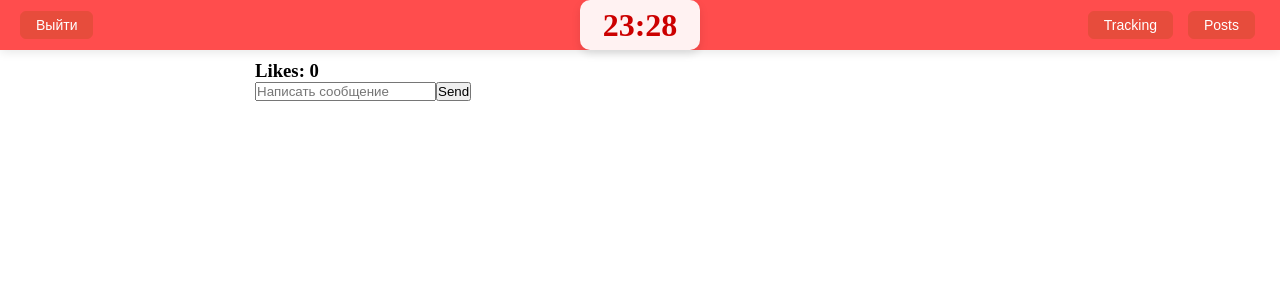
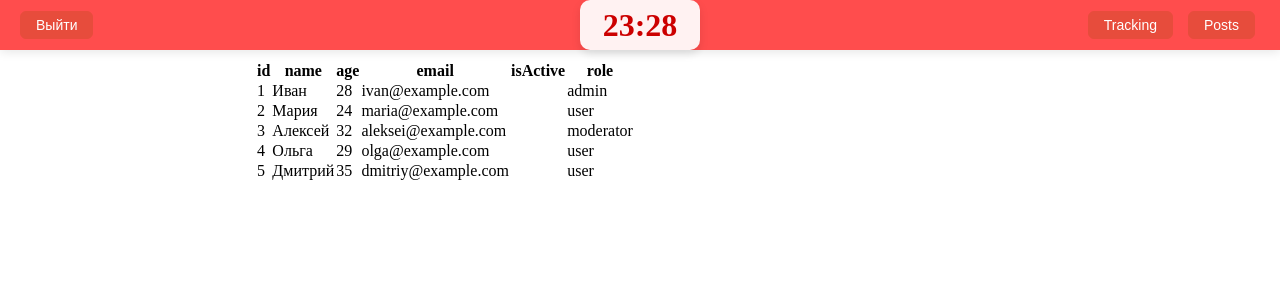
Before and after one commit to HelloSpr4TeR/mock_posts_client, a React (Create React App) app: page /training in a window 1280 px wide. Both pictures are taken after typing "Sample", "Sample123" into the empty fields and a click on the button "Войти". Shown: the top 300 px of the page. Built offline with nearby package versions, Linux system fonts and the light colour scheme.

Commit message:
new table

```diff
--- a/src/components/FruitsTaskCase/constants.js
+++ b/src/components/FruitsTaskCase/constants.js
@@ -12,6 +12,48 @@ export const PRODUCTS = [
 
 export const FRUITS = ["apple", "banana", "orange"]
 
+export const USERS = [
+    {
+        id: 1,
+        name: "Иван",
+        age: 28,
+        email: "ivan@example.com",
+        isActive: true,
+        role: "admin"
+    },
+    {
+        id: 2,
+        name: "Мария",
+        age: 24,
+        email: "maria@example.com",
+        isActive: false,
+        role: "user"
+    },
+    {
+        id: 3,
+        name: "Алексей",
+        age: 32,
+        email: "aleksei@example.com",
+        isActive: true,
+        role: "moderator"
+    },
+    {
+        id: 4,
+        name: "Ольга",
+        age: 29,
+        email: "olga@example.com",
+        isActive: true,
+        role: "user"
+    },
+    {
+        id: 5,
+        name: "Дмитрий",
+        age: 35,
+        email: "dmitriy@example.com",
+        isActive: false,
+        role: "user"
+    }
+];
 
 // const Training = () => {
 //   const refText = useRef(null)
--- a/src/pages/Training.jsx
+++ b/src/pages/Training.jsx
@@ -1,48 +1,26 @@
-import React, { useMemo, useRef, useState } from 'react'
+import React from 'react'
+import { USERS } from '../components/FruitsTaskCase/constants'
 
 const Training = () => {
-  const [messages, setMessages] = useState([])
-  const refMessage = useRef(null)
-
-  const sendMessage = () => {
-    setMessages(prev => [{
-      id: Date.now(),
-      count: 0,
-      text: refMessage.current.value
-    }, ...prev])
-    setTimeout(() => refMessage.current.value = '')
-    refMessage.current.focus()
-  }
-
-  const allCount = useMemo(() => messages.reduce((acc, item) => acc + item.count, 0), [messages])
-
-  const addLike = (id) => {
-    setMessages(prev => prev.map(item => {
-      if (item.id === id) {
-        return { ...item, count: item.count + 1 }
-      } else {
-        return item
-      }
-    }))
-  }
+  const data = Object.keys(USERS[0])
 
   return (
-    <div>
-      <h3>Likes: {allCount}</h3>
-      <ul>
-        {messages.map(message => (
-          <li key={message.id}>
-            <h4>id: {message.id}</h4>
-            <p>Count: {message.count}</p>
-            <p>text: {message.text}</p>
-            <button onClick={() => addLike(message.id)}>Like</button>
-          </li>
-        ))
-        }
-      </ul>
-      <input placeholder='Написать сообщение' ref={refMessage} />
-      <button onClick={sendMessage}>Send</button>
-    </div>
+    <table>
+      <thead>
+        <tr>{data.map((item, idx) => (
+          <th key={idx}>{item}</th>
+        ))}</tr>
+      </thead>
+      <tbody>
+        {USERS.map(user => (
+          <tr key={user.id}>
+            {data.map((cur, idx) => (
+              <td key={idx}>{user[cur]}</td>
+            ))}
+          </tr>
+        ))}
+      </tbody>
+    </table>
   )
 }
 
```
Also changed, not shown: src/pages/Error.jsx (+51 -3 lines).
